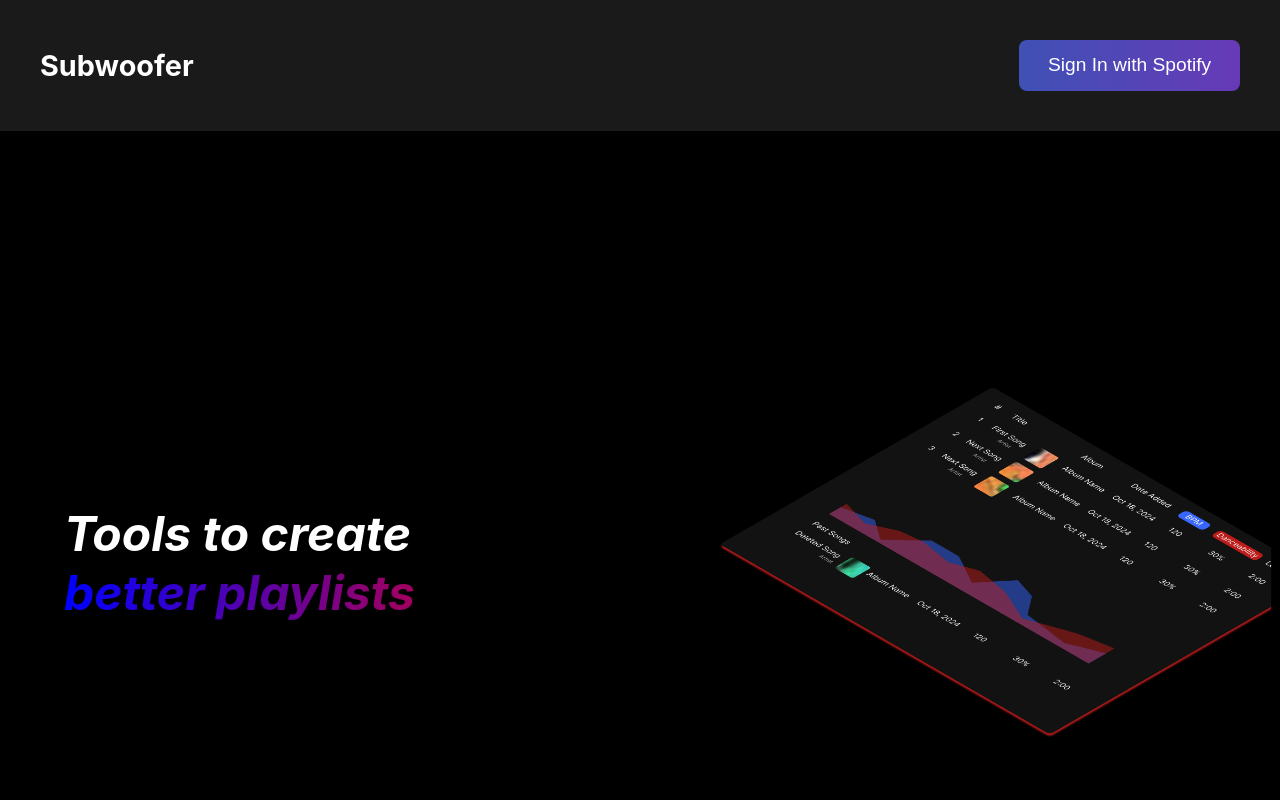
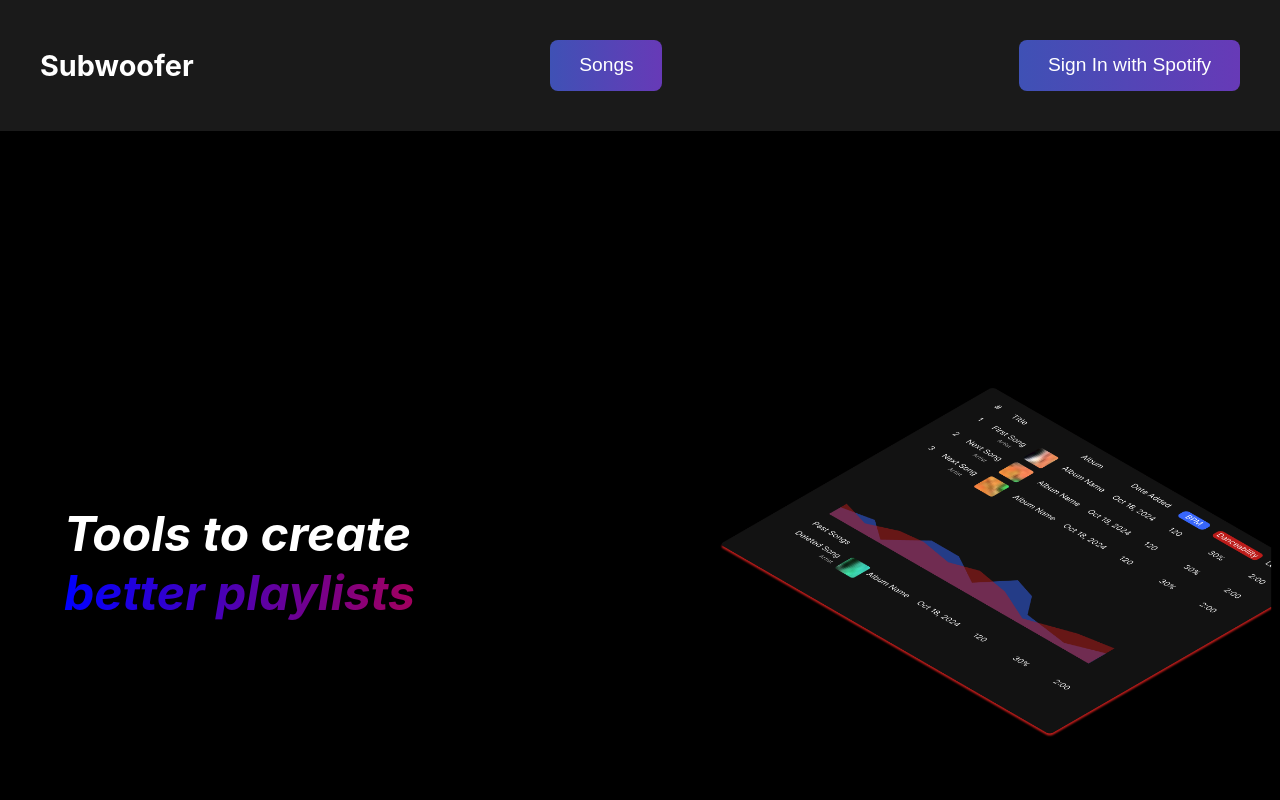
Before and after one commit to SlackOverflow-Cloud-Computing/Frontend-UI, a React (Create React App) app: page / in a window 1280 px wide. Shown: the top 800 px of the page. Built offline with nearby package versions, Linux system fonts and the light colour scheme; no server answers.

Commit message:
updated the mainpage that can navigate to songs pagination

```diff
--- a/src/components/Navbar.js
+++ b/src/components/Navbar.js
@@ -59,9 +59,14 @@ const Navbar = () => {
     navigate('/profile'); // Navigate to the profile page
   };
 
+  const goToSongs = () => {
+    navigate('/songs');
+  };
+
   return (
     <nav className="navbar">
       <h1 className="logo">Subwoofer</h1>
+      <button className="spotify-button" onClick={goToSongs}>Songs</button>
       {isLoggedIn ? (
         <>
           <button className="spotify-button" onClick={goToProfile}>
```
